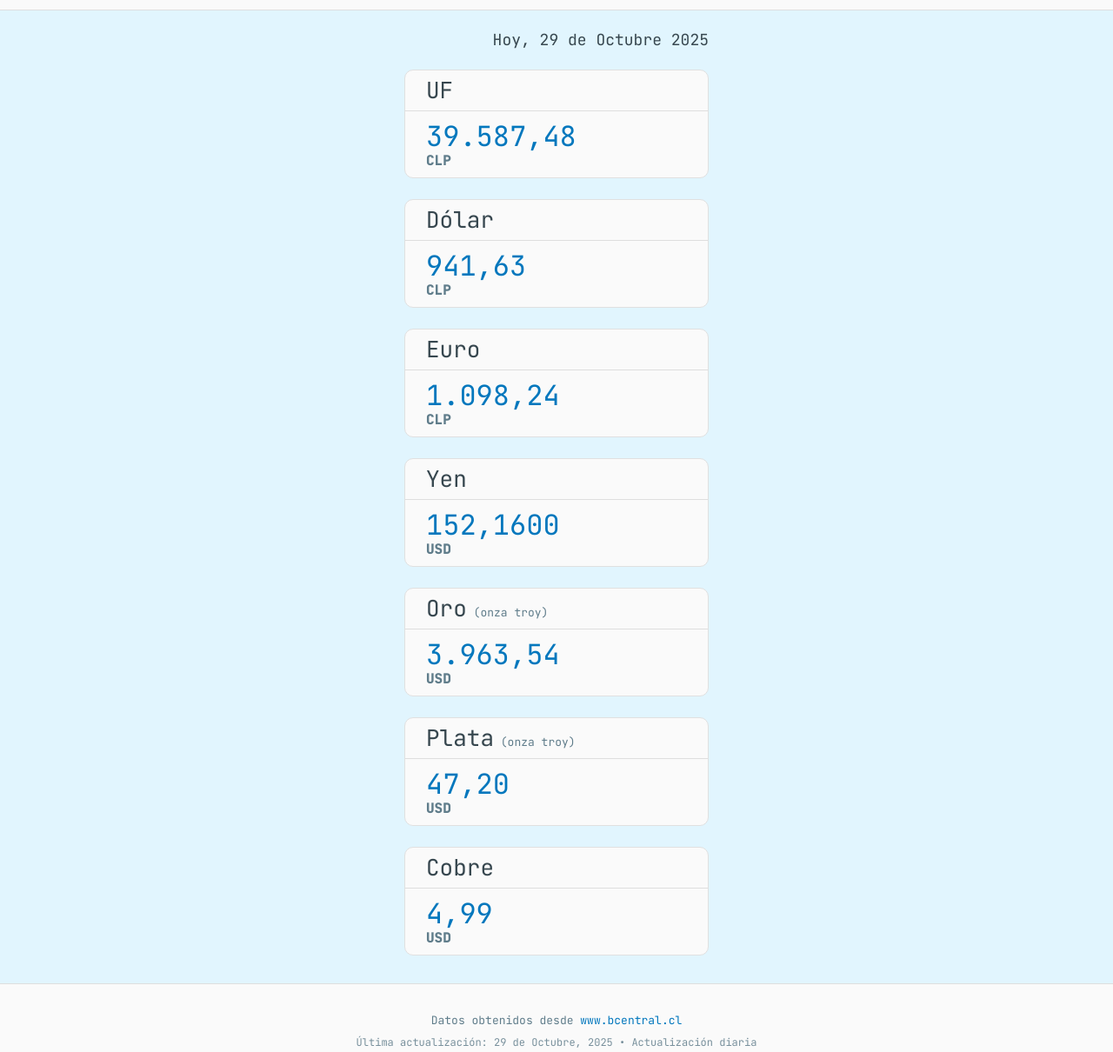
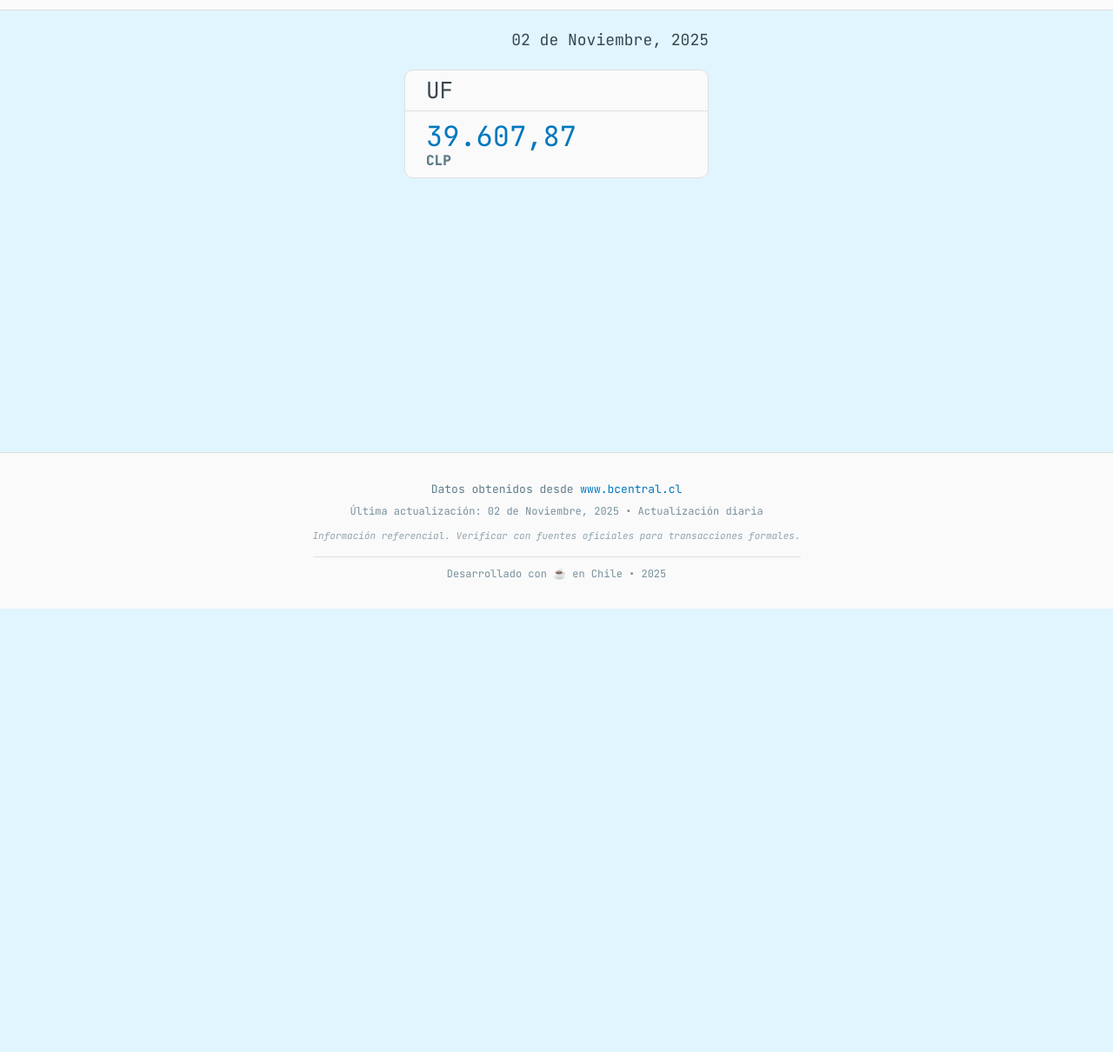
Before and after one commit to carlos-sweb/scrapy-indicadores, a plain HTML site: page www/index.html in a window 1280 px wide. Shown: the part 68-1278 px from the top of the page at 87% size. After the commit the page ends 800 px from the top, so only its background shows below. Drawn offline with Linux system fonts and the light colour scheme.

Commit message:
update data.json

```diff
--- a/www-src/data.json
+++ b/www-src/data.json
@@ -1,3 +1,3 @@
 {
-	"UF":"39.597,67"
+	"UF":"39.607,87"
 }
--- a/www/index.html
+++ b/www/index.html
@@ -21,83 +21,18 @@
 		<!-- FECHA -->
 		<div class="card-hidden">
 			<div class="header-card-hidden">
-				<span class="title">Hoy, 29 de Octubre 2025</span>
+				<span class="title">02 de Noviembre, 2025</span>
 			</div>
 		</div>
-
-		<!-- CARDS DE INDICADORES -->
-		<div class="card">
-			<div class="header-card">
-				<span class="title">UF</span>
-			</div>
-			<div class="body-card">
-				<span class="price">39.587,48</span><br>
-				<span class="money-type">CLP</span>
-			</div>
+	<div class="card">
+		<div class="header-card">
+			<span class="title">UF</span>
 		</div>
-
-		<div class="card">
-			<div class="header-card">
-				<span class="title">Dólar</span>
-			</div>
-			<div class="body-card">
-				<span class="price">941,63</span><br>
-				<span class="money-type">CLP</span>
-			</div>
-		</div>
-
-		<div class="card">
-			<div class="header-card">
-				<span class="title">Euro</span>
-			</div>
-			<div class="body-card">
-				<span class="price">1.098,24</span><br>
-				<span class="money-type">CLP</span>
-			</div>
-		</div>
-
-		<div class="card">
-			<div class="header-card">
-				<span class="title">Yen</span>
-			</div>
-			<div class="body-card">
-				<span class="price">152,1600</span><br>
-				<span class="money-type">USD</span>
-			</div>
-		</div>
-
-		<div class="card">
-			<div class="header-card">
-				<span class="title">Oro<span class="footer-source">&nbsp;(onza troy)</span></span>
-
-			</div>
-			<div class="body-card">
-				<span class="price">3.963,54</span><br>
-				<span class="money-type">USD</span>
-			</div>
-		</div>
-
-		<div class="card">
-			<div class="header-card">
-				<span class="title">Plata<span class="footer-source">&nbsp;(onza troy)</span></span>
-			</div>
-			<div class="body-card">
-				<span class="price">47,20</span><br>
-				<span class="money-type">USD</span>
-			</div>
-		</div>
-
-		<div class="card">
-			<div class="header-card">
-				<span class="title">Cobre</span>
-			</div>
-			<div class="body-card">
-				<span class="price">4,99</span><br>
-				<span class="money-type">USD</span>
-			</div>
+		<div class="body-card">
+			<span class="price">39.607,87</span><br>
+			<span class="money-type">CLP</span>
 		</div>
 	</div>
-
 	<!-- FOOTER -->
 	<section class="footer">
 		<div class="footer-content">
@@ -106,7 +41,7 @@
 			</div>
 
 			<div class="footer-update">
-				Última actualización: 29 de Octubre, 2025 • Actualización diaria
+				Última actualización: 02 de Noviembre, 2025 • Actualización diaria
 			</div>
 
 			<div class="footer-disclaimer">
```
Also changed, not shown: www-src/build.js (+25 -8 lines), www-src/index.html (+8 -73 lines), 2 other files.
